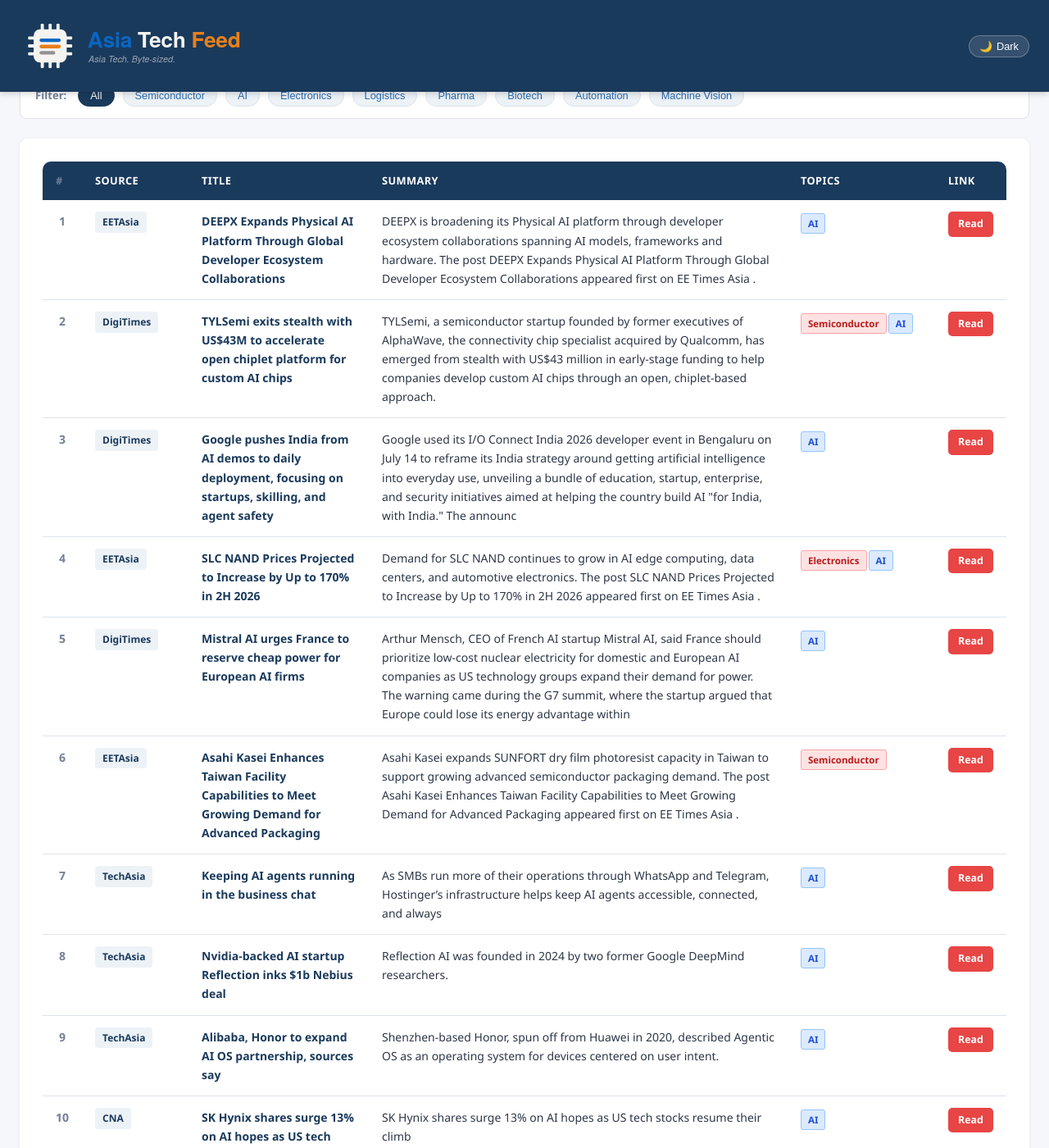
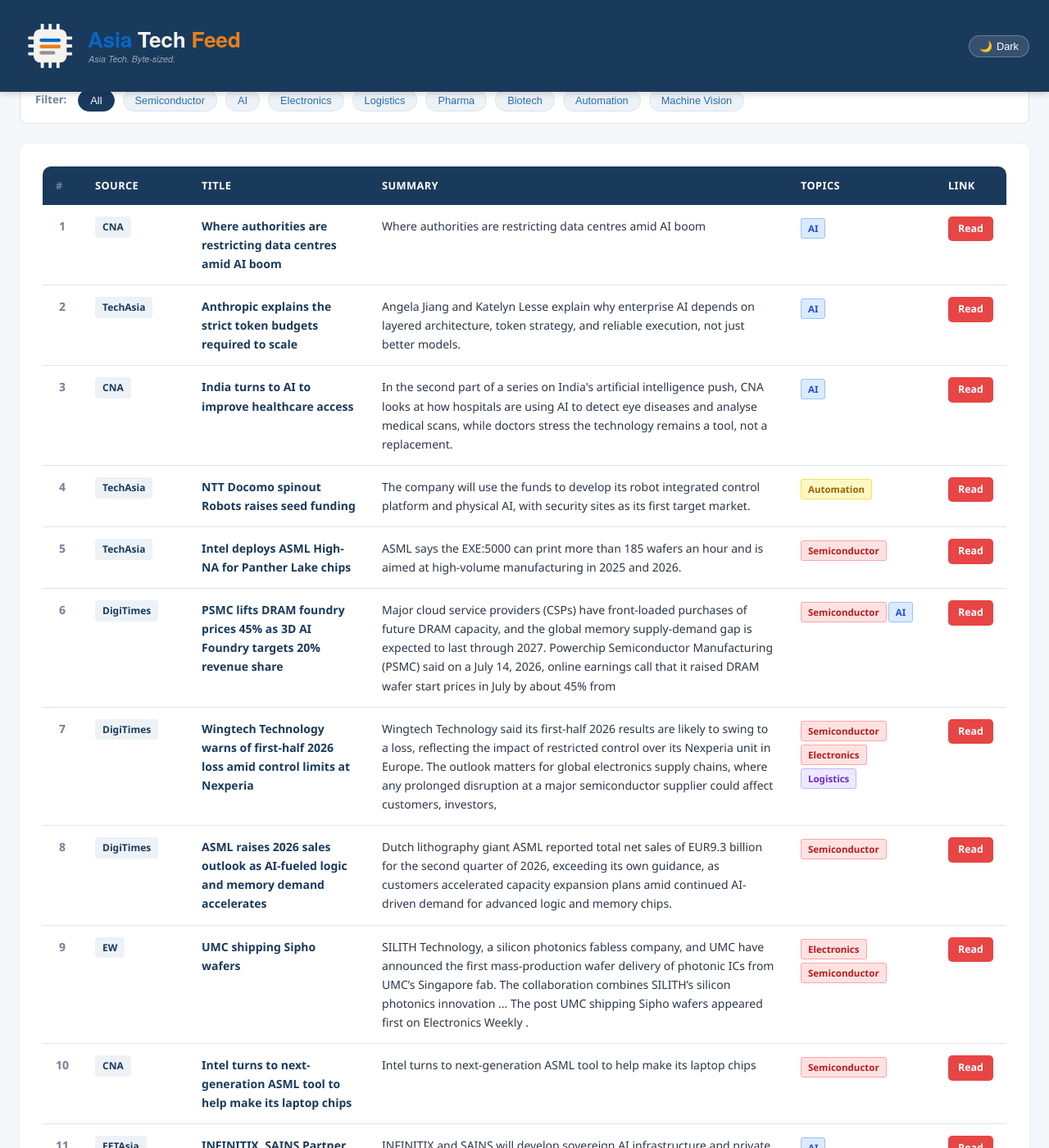
Before and after one commit to asiatechfeed/Asia-Tech-Feed, a Jekyll site: the page built from _posts/2026-07-15-asia-tech-news-digest.md, in a window 1280 px wide and 1400 px high, scrolled down 655 px. Shown: the whole window at 82% size. Built offline with Jekyll 4.4.1, drawn with Linux system fonts in a browser that asks for light colours; a script that is not in the unit is left out; some of the changed text lies outside the part shown.

Commit message:
📰 News digest 2026-07-15 (13 articles)

```diff
--- a/_posts/2026-07-15-asia-tech-news-digest.md
+++ b/_posts/2026-07-15-asia-tech-news-digest.md
@@ -1,16 +1,16 @@
 ---
 layout: post
 title: "Asia Tech News Digest - July 15, 2026"
-date: 2026-07-15 11:15:32 +0800
-articles_count: 12
-sources_count: 5
-sources: ["CNA", "DigiTimes", "EETAsia", "NikkeiAsia", "TechAsia"]
+date: 2026-07-15 16:00:57 +0800
+articles_count: 13
+sources_count: 6
+sources: ["CNA", "DigiTimes", "EETAsia", "EW", "NikkeiAsia", "TechAsia"]
 csv_file: /assets/data/news-2026-07-15.tsv
-featured_title: "DEEPX Expands Physical AI Platform Through Global Developer Ecosystem Collaborations"
-featured_url: "https://www.eetasia.com/deepx-expands-physical-ai-platform-through-global-developer-ecosystem-collaborations/"
-featured_source: "EETAsia"
-featured_summary: "DEEPX is broadening its Physical AI platform through developer ecosystem collaborations spanning AI models, frameworks and hardware. The post DEEPX Expands Physical AI Platform Through Global Developer Ecosystem Collaborations appeared first on EE Times Asia ."
-featured_image: ""
+featured_title: "Where authorities are restricting data centres amid AI boom"
+featured_url: "https://www.channelnewsasia.com/business/where-authorities-are-restricting-data-centres-amid-ai-boom-6253646"
+featured_source: "CNA"
+featured_summary: "Where authorities are restricting data centres amid AI boom"
+featured_image: "https://dam.mediacorp.sg/image/upload/s--yTzfTo2v--/c_fill,g_auto,h_676,w_1200/fl_relative,g_south_east,l_mediacorp:cna:watermark:2024-04:reuters_1,w_0.1/f_auto,q_auto/v1/one-cms/core/2026-07-14T142630Z_2_LYNXMPEM6D0RF_RTROPTP_3_MICROSOFT-ENERGY-DATACENTRES.JPG?itok=bku68OqK"
 ---
 
 <table class="news-table">
@@ -27,99 +27,107 @@ featured_image: ""
 <tbody>
 <tr>
   <td class="col-num">1</td>
-  <td class="col-source"><span class="source-badge">EETAsia</span></td>
-  <td class="col-title"><span class="article-title">DEEPX Expands Physical AI Platform Through Global Developer Ecosystem Collaborations</span></td>
-  <td class="col-summary">DEEPX is broadening its Physical AI platform through developer ecosystem collaborations spanning AI models, frameworks and hardware. The post DEEPX Expands Physical AI Platform Through Global Developer Ecosystem Collaborations appeared first on EE Times Asia .</td>
+  <td class="col-source"><span class="source-badge">CNA</span></td>
+  <td class="col-title"><span class="article-title">Where authorities are restricting data centres amid AI boom</span></td>
+  <td class="col-summary">Where authorities are restricting data centres amid AI boom</td>
   <td class="col-tags"><span class="tag ai">AI</span></td>
-  <td class="col-link"><a class="btn-link" href="https://www.eetasia.com/deepx-expands-physical-ai-platform-through-global-developer-ecosystem-collaborations/" target="_blank" rel="noopener">Read</a></td>
+  <td class="col-link"><a class="btn-link" href="https://www.channelnewsasia.com/business/where-authorities-are-restricting-data-centres-amid-ai-boom-6253646" target="_blank" rel="noopener">Read</a></td>
 </tr>
 <tr>
   <td class="col-num">2</td>
-  <td class="col-source"><span class="source-badge">DigiTimes</span></td>
-  <td class="col-title"><span class="article-title">TYLSemi exits stealth with US$43M to accelerate open chiplet platform for custom AI chips</span></td>
-  <td class="col-summary">TYLSemi, a semiconductor startup founded by former executives of AlphaWave, the connectivity chip specialist acquired by Qualcomm, has emerged from stealth with US$43 million in early-stage funding to help companies develop custom AI chips through an open, chiplet-based approach.</td>
-  <td class="col-tags"><span class="tag semi">Semiconductor</span><span class="tag ai">AI</span></td>
-  <td class="col-link"><a class="btn-link" href="https://www.digitimes.com/news/a20260715VL213/startup-chips-qualcomm-development-acquisition.html" target="_blank" rel="noopener">Read</a></td>
+  <td class="col-source"><span class="source-badge">TechAsia</span></td>
+  <td class="col-title"><span class="article-title">Anthropic explains the strict token budgets required to scale</span></td>
+  <td class="col-summary">Angela Jiang and Katelyn Lesse explain why enterprise AI depends on layered architecture, token strategy, and reliable execution, not just better models.</td>
+  <td class="col-tags"><span class="tag ai">AI</span></td>
+  <td class="col-link"><a class="btn-link" href="https://www.techinasia.com/anthropic-ai-agent-platform-stack" target="_blank" rel="noopener">Read</a></td>
 </tr>
 <tr>
   <td class="col-num">3</td>
-  <td class="col-source"><span class="source-badge">DigiTimes</span></td>
-  <td class="col-title"><span class="article-title">Google pushes India from AI demos to daily deployment, focusing on startups, skilling, and agent safety</span></td>
-  <td class="col-summary">Google used its I/O Connect India 2026 developer event in Bengaluru on July 14 to reframe its India strategy around getting artificial intelligence into everyday use, unveiling a bundle of education, startup, enterprise, and security initiatives aimed at helping the country build AI "for India, with India." The announc</td>
+  <td class="col-source"><span class="source-badge">CNA</span></td>
+  <td class="col-title"><span class="article-title">India turns to AI to improve healthcare access</span></td>
+  <td class="col-summary">In the second part of a series on India's artificial intelligence push, CNA looks at how hospitals are using AI to detect eye diseases and analyse medical scans, while doctors stress the technology remains a tool, not a replacement.</td>
   <td class="col-tags"><span class="tag ai">AI</span></td>
-  <td class="col-link"><a class="btn-link" href="https://www.digitimes.com/news/a20260715VL209/google-2026-education-security-startup.html" target="_blank" rel="noopener">Read</a></td>
+  <td class="col-link"><a class="btn-link" href="https://www.channelnewsasia.com/asia/artificial-intelligence-eye-diseases-medical-scans-india-6255286" target="_blank" rel="noopener">Read</a></td>
 </tr>
 <tr>
   <td class="col-num">4</td>
-  <td class="col-source"><span class="source-badge">EETAsia</span></td>
-  <td class="col-title"><span class="article-title">SLC NAND Prices Projected to Increase by Up to 170% in 2H 2026</span></td>
-  <td class="col-summary">Demand for SLC NAND continues to grow in AI edge computing, data centers, and automotive electronics. The post SLC NAND Prices Projected to Increase by Up to 170% in 2H 2026 appeared first on EE Times Asia .</td>
-  <td class="col-tags"><span class="tag semi">Electronics</span><span class="tag ai">AI</span></td>
-  <td class="col-link"><a class="btn-link" href="https://www.eetasia.com/slc-nand-prices-projected-to-increase-by-up-to-170-in-2h-2026/" target="_blank" rel="noopener">Read</a></td>
+  <td class="col-source"><span class="source-badge">TechAsia</span></td>
+  <td class="col-title"><span class="article-title">NTT Docomo spinout Robots raises seed funding</span></td>
+  <td class="col-summary">The company will use the funds to develop its robot integrated control platform and physical AI, with security sites as its first target market.</td>
+  <td class="col-tags"><span class="tag auto">Automation</span></td>
+  <td class="col-link"><a class="btn-link" href="https://www.techinasia.com/google-deepmind-agile-robots-partner-on-industrial-robotics" target="_blank" rel="noopener">Read</a></td>
 </tr>
 <tr>
   <td class="col-num">5</td>
-  <td class="col-source"><span class="source-badge">DigiTimes</span></td>
-  <td class="col-title"><span class="article-title">Mistral AI urges France to reserve cheap power for European AI firms</span></td>
-  <td class="col-summary">Arthur Mensch, CEO of French AI startup Mistral AI, said France should prioritize low-cost nuclear electricity for domestic and European AI companies as US technology groups expand their demand for power. The warning came during the G7 summit, where the startup argued that Europe could lose its energy advantage within </td>
-  <td class="col-tags"><span class="tag ai">AI</span></td>
-  <td class="col-link"><a class="btn-link" href="https://www.digitimes.com/news/a20260715PD200/france-mistral-ai-electricity-demand.html" target="_blank" rel="noopener">Read</a></td>
+  <td class="col-source"><span class="source-badge">TechAsia</span></td>
+  <td class="col-title"><span class="article-title">Intel deploys ASML High-NA for Panther Lake chips</span></td>
+  <td class="col-summary">ASML says the EXE:5000 can print more than 185 wafers an hour and is aimed at high-volume manufacturing in 2025 and 2026.</td>
+  <td class="col-tags"><span class="tag semi">Semiconductor</span></td>
+  <td class="col-link"><a class="btn-link" href="https://www.techinasia.com/intel-jumps-14-report-apple-chip-talks" target="_blank" rel="noopener">Read</a></td>
 </tr>
 <tr>
   <td class="col-num">6</td>
-  <td class="col-source"><span class="source-badge">EETAsia</span></td>
-  <td class="col-title"><span class="article-title">Asahi Kasei Enhances Taiwan Facility Capabilities to Meet Growing Demand for Advanced Packaging</span></td>
-  <td class="col-summary">Asahi Kasei expands SUNFORT dry film photoresist capacity in Taiwan to support growing advanced semiconductor packaging demand. The post Asahi Kasei Enhances Taiwan Facility Capabilities to Meet Growing Demand for Advanced Packaging appeared first on EE Times Asia .</td>
-  <td class="col-tags"><span class="tag semi">Semiconductor</span></td>
-  <td class="col-link"><a class="btn-link" href="https://www.eetasia.com/asahi-kasei-enhances-taiwan-facility-capabilities-to-meet-growing-demand-for-advanced-packaging/" target="_blank" rel="noopener">Read</a></td>
+  <td class="col-source"><span class="source-badge">DigiTimes</span></td>
+  <td class="col-title"><span class="article-title">PSMC lifts DRAM foundry prices 45% as 3D AI Foundry targets 20% revenue share</span></td>
+  <td class="col-summary">Major cloud service providers (CSPs) have front-loaded purchases of future DRAM capacity, and the global memory supply-demand gap is expected to last through 2027. Powerchip Semiconductor Manufacturing (PSMC) said on a July 14, 2026, online earnings call that it raised DRAM wafer start prices in July by about 45% from </td>
+  <td class="col-tags"><span class="tag semi">Semiconductor</span><span class="tag ai">AI</span></td>
+  <td class="col-link"><a class="btn-link" href="https://www.digitimes.com/news/a20260715PD215/psmc-dram-price-3d-capacity-demand.html" target="_blank" rel="noopener">Read</a></td>
 </tr>
 <tr>
   <td class="col-num">7</td>
-  <td class="col-source"><span class="source-badge">TechAsia</span></td>
-  <td class="col-title"><span class="article-title">Keeping AI agents running in the business chat</span></td>
-  <td class="col-summary">As SMBs run more of their operations through WhatsApp and Telegram, Hostinger’s infrastructure helps keep AI agents accessible, connected, and always</td>
-  <td class="col-tags"><span class="tag ai">AI</span></td>
-  <td class="col-link"><a class="btn-link" href="https://www.techinasia.com/keeping-ai-agents-running-business-chat" target="_blank" rel="noopener">Read</a></td>
+  <td class="col-source"><span class="source-badge">DigiTimes</span></td>
+  <td class="col-title"><span class="article-title">Wingtech Technology warns of first-half 2026 loss amid control limits at Nexperia</span></td>
+  <td class="col-summary">Wingtech Technology said its first-half 2026 results are likely to swing to a loss, reflecting the impact of restricted control over its Nexperia unit in Europe. The outlook matters for global electronics supply chains, where any prolonged disruption at a major semiconductor supplier could affect customers, investors, </td>
+  <td class="col-tags"><span class="tag semi">Semiconductor</span><span class="tag semi">Electronics</span><span class="tag logis">Logistics</span></td>
+  <td class="col-link"><a class="btn-link" href="https://www.digitimes.com/news/a20260715VL211/wingtech-nexperia-profit-loss-2026.html" target="_blank" rel="noopener">Read</a></td>
 </tr>
 <tr>
   <td class="col-num">8</td>
-  <td class="col-source"><span class="source-badge">TechAsia</span></td>
-  <td class="col-title"><span class="article-title">Nvidia-backed AI startup Reflection inks $1b Nebius deal</span></td>
-  <td class="col-summary">Reflection AI was founded in 2024 by two former Google DeepMind researchers.</td>
-  <td class="col-tags"><span class="tag ai">AI</span></td>
-  <td class="col-link"><a class="btn-link" href="https://www.techinasia.com/pentagon-awards-scale-ai-500m-military-contract" target="_blank" rel="noopener">Read</a></td>
+  <td class="col-source"><span class="source-badge">DigiTimes</span></td>
+  <td class="col-title"><span class="article-title">ASML raises 2026 sales outlook as AI-fueled logic and memory demand accelerates</span></td>
+  <td class="col-summary">Dutch lithography giant ASML reported total net sales of EUR9.3 billion for the second quarter of 2026, exceeding its own guidance, as customers accelerated capacity expansion plans amid continued AI-driven demand for advanced logic and memory chips.</td>
+  <td class="col-tags"><span class="tag semi">Semiconductor</span></td>
+  <td class="col-link"><a class="btn-link" href="https://www.digitimes.com/news/a20260715VL225/asml-sales-demand-2026-dutch.html" target="_blank" rel="noopener">Read</a></td>
 </tr>
 <tr>
   <td class="col-num">9</td>
-  <td class="col-source"><span class="source-badge">TechAsia</span></td>
-  <td class="col-title"><span class="article-title">Alibaba, Honor to expand AI OS partnership, sources say</span></td>
-  <td class="col-summary">Shenzhen-based Honor, spun off from Huawei in 2020, described Agentic OS as an operating system for devices centered on user intent.</td>
-  <td class="col-tags"><span class="tag ai">AI</span></td>
-  <td class="col-link"><a class="btn-link" href="https://www.techinasia.com/alibaba-cloud-opens-france-region-to-expand-europe-push" target="_blank" rel="noopener">Read</a></td>
+  <td class="col-source"><span class="source-badge">EW</span></td>
+  <td class="col-title"><span class="article-title">UMC shipping Sipho wafers</span></td>
+  <td class="col-summary">SILITH Technology, a silicon photonics fabless company, and UMC have announced the first mass-production wafer delivery of photonic ICs from UMC’s Singapore fab. The collaboration combines SILITH’s silicon photonics innovation ... The post UMC shipping Sipho wafers appeared first on Electronics Weekly .</td>
+  <td class="col-tags"><span class="tag semi">Electronics</span><span class="tag semi">Semiconductor</span></td>
+  <td class="col-link"><a class="btn-link" href="https://www.electronicsweekly.com/news/business/umc-ships-sipho-2026-07/" target="_blank" rel="noopener">Read</a></td>
 </tr>
 <tr>
   <td class="col-num">10</td>
   <td class="col-source"><span class="source-badge">CNA</span></td>
-  <td class="col-title"><span class="article-title">SK Hynix shares surge 13% on AI hopes as US tech stocks resume their climb</span></td>
-  <td class="col-summary">SK Hynix shares surge 13% on AI hopes as US tech stocks resume their climb</td>
-  <td class="col-tags"><span class="tag ai">AI</span></td>
-  <td class="col-link"><a class="btn-link" href="https://www.channelnewsasia.com/business/sk-hynix-shares-surge-13-ai-hopes-us-tech-stocks-resume-their-climb-6254871" target="_blank" rel="noopener">Read</a></td>
+  <td class="col-title"><span class="article-title">Intel turns to next-generation ASML tool to help make its laptop chips</span></td>
+  <td class="col-summary">Intel turns to next-generation ASML tool to help make its laptop chips</td>
+  <td class="col-tags"><span class="tag semi">Semiconductor</span></td>
+  <td class="col-link"><a class="btn-link" href="https://www.channelnewsasia.com/business/intel-turns-next-generation-asml-tool-help-make-its-laptop-chips-6255291" target="_blank" rel="noopener">Read</a></td>
 </tr>
 <tr>
   <td class="col-num">11</td>
-  <td class="col-source"><span class="source-badge">NikkeiAsia</span></td>
-  <td class="col-title"><span class="article-title">CXMT to raise $8.5bn in largest Chinese chip IPO</span></td>
-  <td class="col-summary">CXMT to raise $8.5bn in largest Chinese chip IPO</td>
-  <td class="col-tags"><span class="tag semi">Semiconductor</span></td>
-  <td class="col-link"><a class="btn-link" href="https://asia.nikkei.com/business/tech/semiconductors/cxmt-to-raise-8.5bn-in-largest-chinese-chip-ipo" target="_blank" rel="noopener">Read</a></td>
+  <td class="col-source"><span class="source-badge">EETAsia</span></td>
+  <td class="col-title"><span class="article-title">INFINITIX, SAINS Partner to Strengthen Malaysia’s Sovereign AI Infrastructure</span></td>
+  <td class="col-summary">INFINITIX and SAINS will develop sovereign AI infrastructure and private GPU cloud services to accelerate Malaysia's AI ecosystem. The post INFINITIX, SAINS Partner to Strengthen Malaysia’s Sovereign AI Infrastructure appeared first on EE Times Asia .</td>
+  <td class="col-tags"><span class="tag ai">AI</span></td>
+  <td class="col-link"><a class="btn-link" href="https://www.eetasia.com/infinitix-sains-partner-to-strengthen-malaysias-sovereign-ai-infrastructure/" target="_blank" rel="noopener">Read</a></td>
 </tr>
 <tr>
   <td class="col-num">12</td>
+  <td class="col-source"><span class="source-badge">EETAsia</span></td>
+  <td class="col-title"><span class="article-title">Alif Semiconductor Bets on Edge AI Leadership with Next-gen AI MCUs</span></td>
+  <td class="col-summary">At COMPUTEX 2026, Alif Semiconductor highlighted how AI-enabled MCUs are bringing generative AI to battery-powered edge devices. The post Alif Semiconductor Bets on Edge AI Leadership with Next-gen AI MCUs appeared first on EE Times Asia .</td>
+  <td class="col-tags"><span class="tag semi">Semiconductor</span><span class="tag ai">AI</span></td>
+  <td class="col-link"><a class="btn-link" href="https://www.eetasia.com/alif-semiconductor-bets-on-edge-ai-leadership-with-next-gen-ai-mcus/" target="_blank" rel="noopener">Read</a></td>
+</tr>
+<tr>
+  <td class="col-num">13</td>
   <td class="col-source"><span class="source-badge">NikkeiAsia</span></td>
-  <td class="col-title"><span class="article-title">Nvidia, Mitsubishi Heavy eye cooperation on AI data center cooling and power</span></td>
-  <td class="col-summary">Nvidia, Mitsubishi Heavy eye cooperation on AI data center cooling and power</td>
+  <td class="col-title"><span class="article-title">Australia unveils AI standards to shape roll out of technology</span></td>
+  <td class="col-summary">Australia unveils AI standards to shape roll out of technology</td>
   <td class="col-tags"><span class="tag ai">AI</span></td>
-  <td class="col-link"><a class="btn-link" href="https://asia.nikkei.com/business/technology/artificial-intelligence/nvidia-mitsubishi-heavy-eye-cooperation-on-ai-data-center-cooling-and-power" target="_blank" rel="noopener">Read</a></td>
+  <td class="col-link"><a class="btn-link" href="https://asia.nikkei.com/business/technology/artificial-intelligence/australia-unveils-ai-standards-to-shape-roll-out-of-technology" target="_blank" rel="noopener">Read</a></td>
 </tr>
 </tbody>
 </table>
```
Also changed, not shown: _data/seen_urls.json (+14 -1 lines), _digest_meta.json (+27 -26 lines), assets/data/news-2026-07-15.tsv (+13 -12 lines), assets/data/search-index.json.
